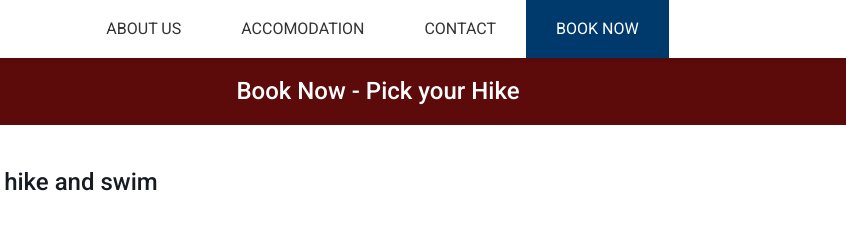
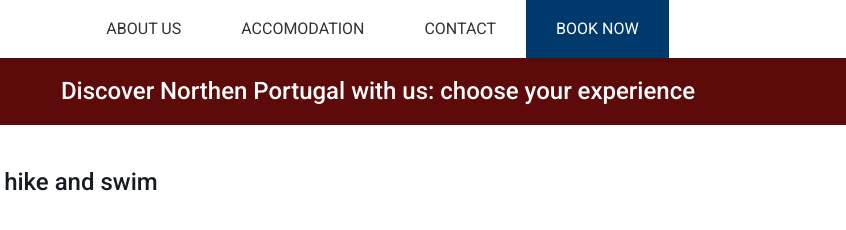
Before and after one commit to ornelasn/opotours, a plain HTML site: page book.html in a window 1280 px wide. Shown: the top 230 px of the page, 262-1108 px from the left. Drawn offline with Linux system fonts and the light colour scheme.

Commit message:
Update book.html

```diff
--- a/book.html
+++ b/book.html
@@ -263,7 +263,7 @@
 ================================================== -->
 
 <section class="banner">
-        <h2>Book Now - Pick your Hike</h2>
+        <h2>Discover Northen Portugal with us: choose your experience</h2>
 </section>
 
 <!-- BOOK
```
